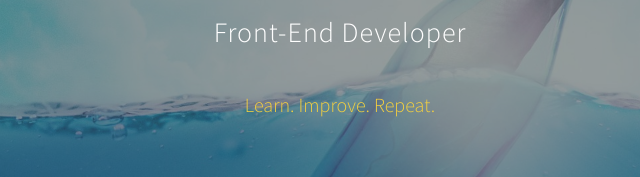
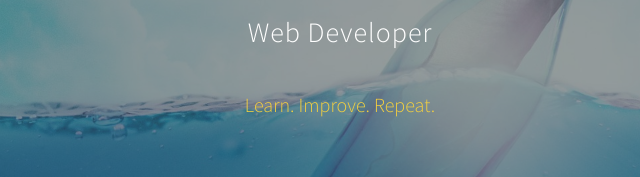
Before and after one commit to mrayson601/mrayson601.github.io, a plain HTML site: page index.html in a window 1280 px wide. Shown: the part 389-566 px from the top of the page, 300-940 px from the left. Drawn offline with Linux system fonts and the light colour scheme; files whose address does not match are found by name.

Commit message:
Update index.html

```diff
--- a/index.html
+++ b/index.html
@@ -97,7 +97,7 @@
 			<div class="fh5co-cover text-center" data-stellar-background-ratio=".5" style="background-image: url(images/bottle.jpg);">
 				<div class="desc animate-box">
 					<h2>Hello. I'm Michael.</h2>
-					<span>Front-End Developer</span>
+					<span>Web Developer</span>
 					<p id="coverPara">Learn. Improve. Repeat.</p>
 				</div>
 			</div>
```
